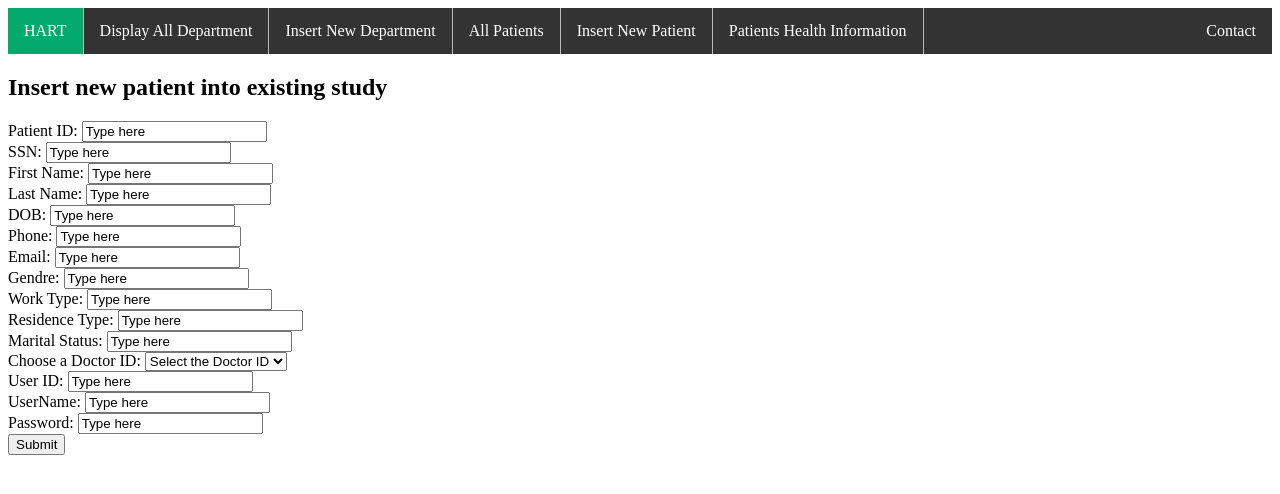
After one commit to ragiunnithan/DBMS_ProjectHood, a Flask app: page /InsertNewPatient in a window 1280 px wide. The commit adds this page. Shown: the top 494 px of the page. Run offline with Flask 2, Linux system fonts and the light colour scheme.

Commit message:
Add files via upload

```diff
--- /dev/null
+++ b/templates/InsertNewPatient.html
@@ -0,0 +1,34 @@
+{% extends "layout.html" %}
+{% block content %}
+    <h2>Insert new patient into existing study</h2>
+    <form action="/AddNewPatient" method="POST">
+        <div><label>Patient ID</label>: <input type=text name=patientid value="Type here"></div>
+        <div><label>SSN</label>: <input type=text name=SSN value="Type here"></div>
+        <div><label>First Name</label>: <input type=text name=frstname value="Type here"></div>
+        <div><label>Last Name</label>: <input type=text name=lstname  value="Type here"></div>
+        <div><label>DOB</label>: <input type=text name=dob  value="Type here"></div>
+        <div><label>Phone</label>: <input type=text name=phn  value="Type here"></div>
+        <div><label>Email</label>: <input type=text name=email value="Type here"></div>
+        <div><label>Gendre</label>: <input type=text name=gender  value="Type here"></div>
+        <div><label>Work Type</label>: <input type=text name=wrktype  value="Type here"></div>
+        <div><label>Residence Type</label>: <input type=text name=rsdtype  value="Type here"></div>
+        <div><label>Marital Status</label>: <input type=text name=mrtsts value="Type here"></div>
+        <div>
+            <label for = "docid">Choose a Doctor ID:</label>
+            <select id = "docid"  name= docid required>
+            <option value = "">Select the Doctor ID</option>
+            <option value = "DR3456">DR3456</option>
+            <option value = "DR2345">DR2345</option>
+            <option value = "DR7890">DR7890</option>
+            <option value = "DR5678">DR5678</option>
+            <option value = "DR9012">DR9012</option>
+            <option value = "DR4567">DR4567</option>
+            <option value = "DR6789">DR6789</option>
+            </select>
+        </div>
+        <div><label>User ID</label>: <input type=text name=usrid value="Type here"></div>
+        <div><label>UserName</label>: <input type=text name=usrnme value="Type here"></div>
+        <div><label>Password</label>: <input type=text name=pwd value="Type here"></div>
+	    <div><button type="submit">Submit</button></div>
+    </form>
+{% endblock %}
--- a/templates/Patients.html
+++ b/templates/Patients.html
@@ -3,7 +3,7 @@
 {% block content %}
   <h1>All Patients Details</h1>
     <table>
-    <tr><th>First Name</th><th>Last Name </th><th>Phone</th><th></th><th>Email</th></tr>
+    <tr><th>First Name</th><th>Last Name </th><th>Phone</th><th>Email</th></tr>
     {% for pat in patients %}
       <tr><td>{{pat.FirstName}}</td> <td>{{pat.LastName}}</td><td>{{pat.Phone}}</td><td></td><td>{{pat.Email}}</td></tr>
     {% endfor %}
--- a/templates/layout.html
+++ b/templates/layout.html
@@ -7,14 +7,11 @@
 <body>
     <ul>
         <li><a class="active" href="/">HART</a></li>
-        <li><a href="/DisplayAllUsers">Display All Users</a></li>
-        <li><a href="/InsertNewUser">Insert New User</a></li>
+        <li><a href="/DisplayDep">Display All Department</a></li>
+        <li><a href="/InsertNewDep">Insert New Department</a></li>
         <li><a href="/Patients">All Patients</a></li>
         <li><a href="/InsertNewPatient">Insert New Patient</a></li>
         <li><a href="/PatientHealthInfo">Patients Health Information</a></li>
-
-
-
         <li style="float:right"><a href="#">Contact</a></li>
       </ul>
 <div>
```
Also changed, not shown: templates/DisplayDep.html (added, +14 -0 lines), templates/InserNewDepartment.html (added, +11 -0 lines).
